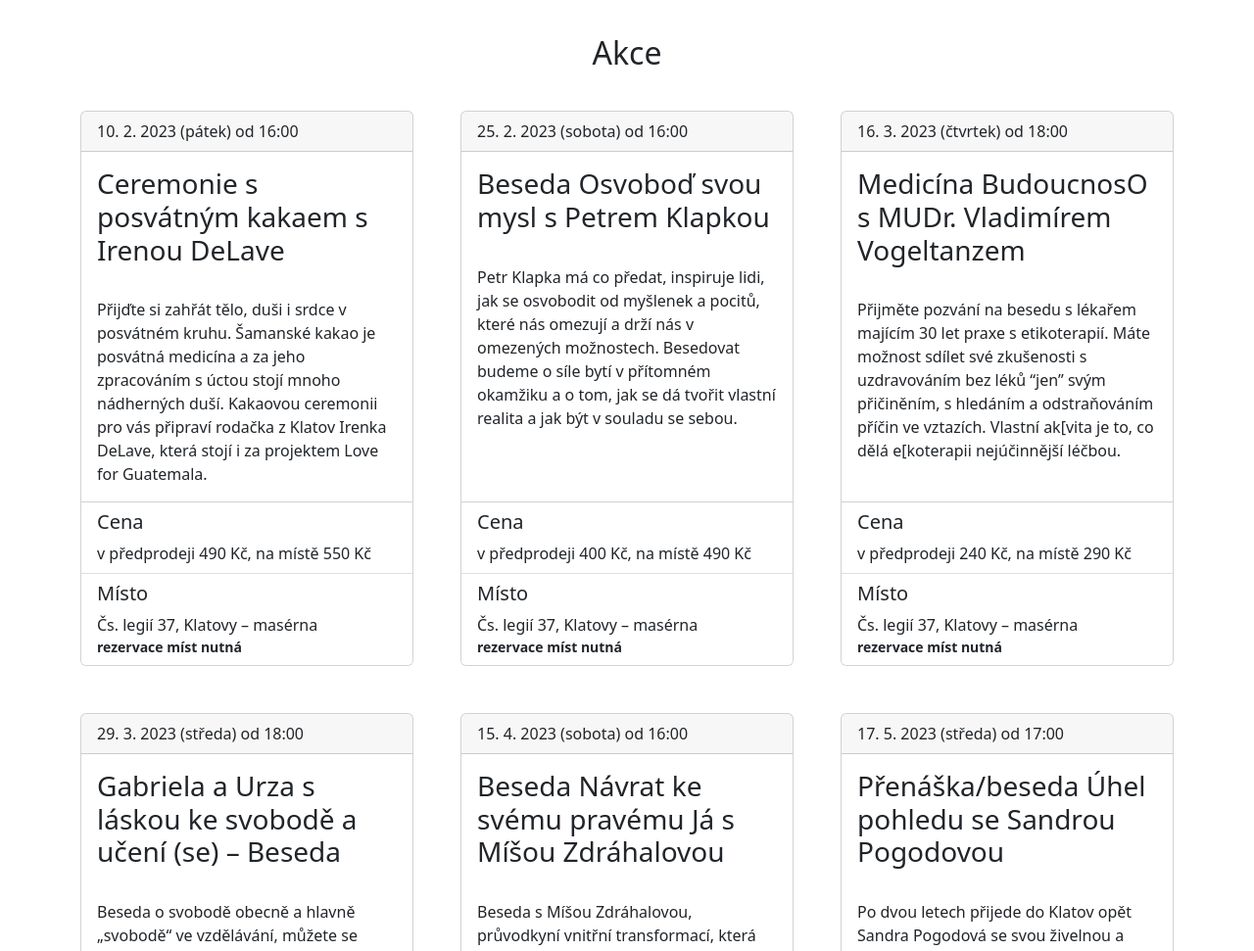
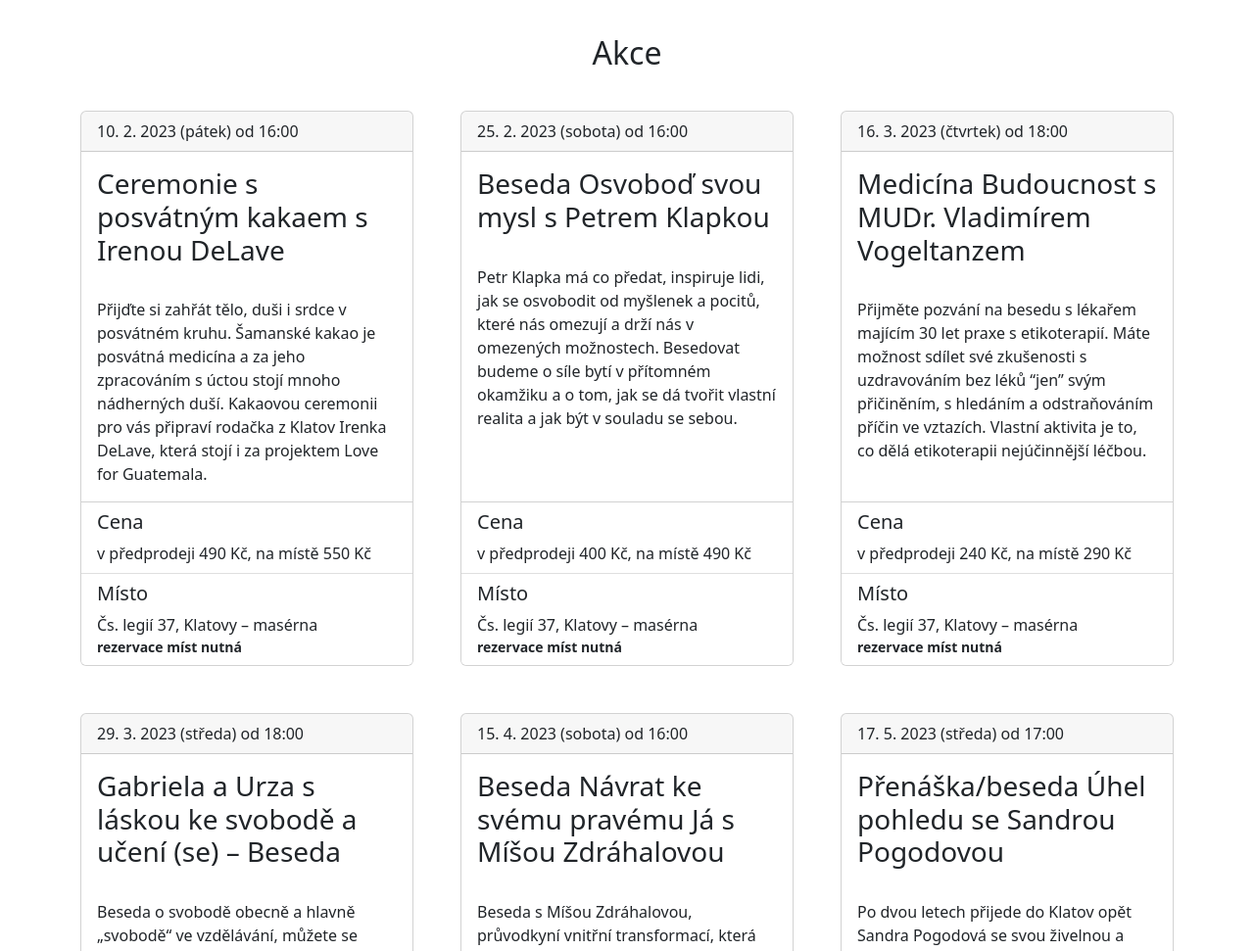
Before and after one commit to jpergler/zacilenonazdravi, a website built with Parcel: page src/index.html in a window 1280 px wide. Shown: the part 1550-2521 px from the top of the page at 98% size. Built offline with nearby package versions, Linux system fonts and the light colour scheme; files whose address does not match are found by name.

Commit message:
Fix copy-paste errors

```diff
--- a/src/index.html
+++ b/src/index.html
@@ -194,10 +194,10 @@
                         16. 3. 2023 (čtvrtek) od 18:00
                     </div>
                     <div class="card-body">
-                        <h3 class="card-title">Medicína BudoucnosO s MUDr. Vladimírem Vogeltanzem</h3>
+                        <h3 class="card-title">Medicína Budoucnost s MUDr. Vladimírem Vogeltanzem</h3>
                         <p class="card-text">Přijměte pozvání na besedu s lékařem majícím 30 let praxe s etikoterapií.
                             Máte možnost sdílet své zkušenosti s uzdravováním bez léků “jen” svým přičiněním, s hledáním
-                            a odstraňováním příčin ve vztazích. Vlastní ak[vita je to, co dělá e[koterapii nejúčinnější
+                            a odstraňováním příčin ve vztazích. Vlastní aktivita je to, co dělá etikoterapii nejúčinnější
                             léčbou.</p>
                     </div>
                     <div class="list-group list-group-flush">
```
